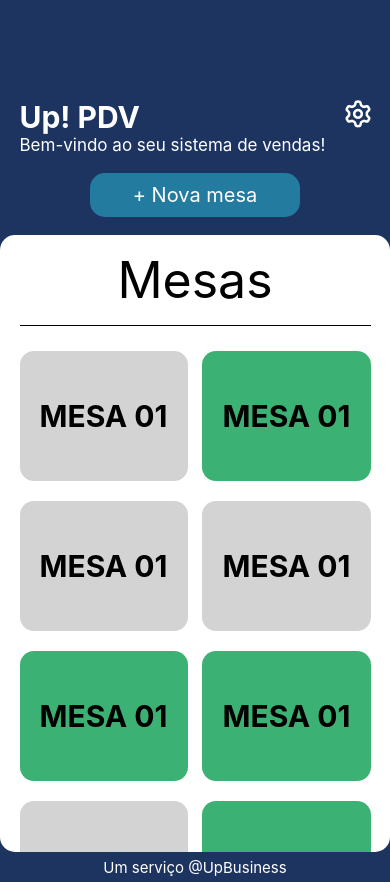
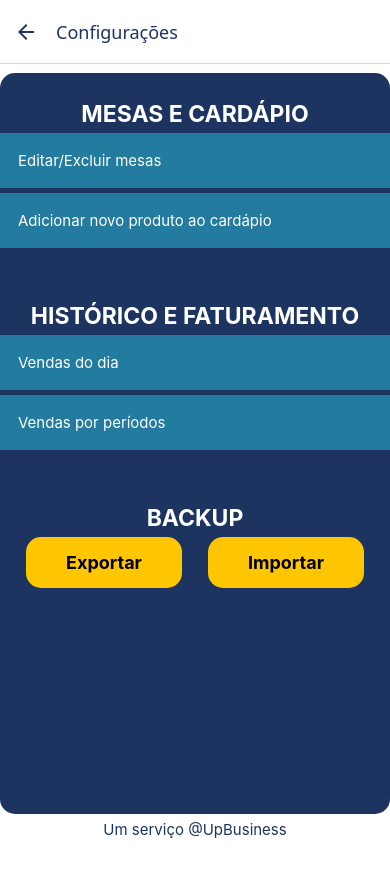
Before and after one commit to sofiasaless/up-pdv, a React Native app: screen /Configuracoes in a window 390 px wide. After the commit the page ends 844 px from the top, so only its background shows below. Built offline with nearby package versions, Linux system fonts and the light colour scheme.

Commit message:
feat: tela de configurações

```diff
--- a/src/components/RodapeUp.js
+++ b/src/components/RodapeUp.js
@@ -1,10 +1,10 @@
 import { StatusBar } from 'expo-status-bar';
 import { StyleSheet, Text, View } from 'react-native';
 
-export default function RodapeUp() {
+export default function RodapeUp( { cor } ) {
   return (
     <View style={styles.container}>
-      <Text style={styles.texto}>Um serviço @UpBusiness</Text>
+      <Text style={[styles.texto, {color: (cor)?'#1d3461':'#fff'}]}>Um serviço @UpBusiness</Text>
       <StatusBar style="auto" />
     </View>
   );
--- a/src/routes/stackRoutes.js
+++ b/src/routes/stackRoutes.js
@@ -8,6 +8,7 @@ enableScreens();
 import Home from "../screens/Home";
 import ResumoConta from '../screens/ResumoConta';
 import ExibirCardapio from '../screens/ExibirCardapio';
+import Configuracoes from '../screens/Configuracoes/Configuracoes';
 
 export default function AllRoutes() {
   return (
@@ -42,6 +43,18 @@ export default function AllRoutes() {
         }}
       />
 
+      <Stack.Screen
+        name="Configuracoes"
+        component={Configuracoes}
+        options={{
+          title: 'Configurações',
+          headerStyle: {
+            backgroundColor: 'white',
+          },
+          headerTintColor: '#1d3461',
+        }}
+      />
+
     </Stack.Navigator>
   );
 }
--- /dev/null
+++ b/src/screens/Configuracoes/Configuracoes.js
@@ -0,0 +1,122 @@
+import { StatusBar } from 'expo-status-bar';
+import { KeyboardAvoidingView, Platform, StyleSheet, Text, TouchableOpacity, View } from 'react-native';
+
+// componentes
+import RodapeUp from '../../components/RodapeUp';
+
+// outros imports
+
+export default function Configuracoes() {
+
+  return (
+    <KeyboardAvoidingView
+      behavior={Platform.OS === 'ios' ? 'padding' : 'height'}
+      style={styles.container}
+    >
+      <View style={styles.container}>
+
+        <View style={styles.content}>
+
+          <View style={styles.config}>
+            <Text style={styles.txt}>Mesas e cardápio</Text>
+
+            <TouchableOpacity style={styles.btnConfig}>
+              <Text style={styles.txtConfig}>Editar/Excluir mesas</Text>
+            </TouchableOpacity>
+
+            <TouchableOpacity style={styles.btnConfig}>
+              <Text style={styles.txtConfig}>Adicionar novo produto ao cardápio</Text>
+            </TouchableOpacity>
+          </View>
+
+          <View style={styles.config}>
+            <Text style={styles.txt}>Histórico e faturamento</Text>
+
+            <TouchableOpacity style={styles.btnConfig}>
+              <Text style={styles.txtConfig}>Vendas do dia</Text>
+            </TouchableOpacity>
+
+            <TouchableOpacity style={styles.btnConfig}>
+              <Text style={styles.txtConfig}>Vendas por períodos</Text>
+            </TouchableOpacity>
+
+          </View>
+
+          <View style={styles.config}>
+            <Text style={styles.txt}>Backup</Text>
+
+            <View style={styles.viewBackup}>
+              <TouchableOpacity style={styles.btnBackup}>
+                <Text style={styles.txtBackup}>Exportar</Text>
+              </TouchableOpacity>
+
+              <TouchableOpacity style={styles.btnBackup}>
+                <Text style={styles.txtBackup}>Importar</Text>
+              </TouchableOpacity>
+            </View>
+
+          </View>
+
+          </View>
+
+        <RodapeUp cor={true}/>
+        <StatusBar style="dark" />
+      </View>
+    </KeyboardAvoidingView>
+  );
+}
+
+const styles = StyleSheet.create({
+  container: {
+    backgroundColor: '#fff',
+    alignItems: 'center',
+    justifyContent: 'flex-end',
+    width: '100%',
+    flex: 1
+  },
+  content: {
+    backgroundColor: '#1d3461',
+    width: '100%',
+    height: '95%',
+    borderRadius: 15,
+    display: 'flex',
+    alignItems: 'center'
+  },
+  txt: {
+    color: 'white',
+    textTransform: 'uppercase',
+    textAlign: 'center',
+    fontSize: 23,
+    fontWeight: 'bold'
+  },
+  config: {
+    width: '100%',
+    marginVertical: 27,
+    gap: 5
+  },
+  btnConfig: {
+    backgroundColor: '#247ba0'
+  },
+  txtConfig: {
+    color: 'white',
+    padding: 18,
+    fontSize: 15
+  },
+  btnBackup: {
+    backgroundColor: '#fec601',
+    width: '40%',
+    borderRadius: 15
+  },
+  txtBackup: {
+    textAlign: 'center',
+    padding: 15,
+    fontSize: 18,
+    fontWeight: 'bold'
+  },
+  viewBackup: {
+    display: 'flex',
+    flexDirection: 'row',
+    width: '100%',
+    justifyContent: 'space-evenly'
+  }
+});
--- a/src/screens/Home.js
+++ b/src/screens/Home.js
@@ -7,8 +7,12 @@ import CardMesa from '../components/CardMesa';
 
 // imports
 import Octicons from '@expo/vector-icons/Octicons';
+import { useNavigation } from '@react-navigation/native';
 
 export default function Home() {
+  // instância para navegação
+  const navigator = useNavigation()
+
   return (
     <View style={styles.container}>
       <View style={styles.containerIntroducao}>
@@ -17,7 +21,11 @@ export default function Home() {
             <Text style={{color: 'white', fontSize: 30, fontWeight: 'bold'}}>Up! PDV</Text>
             <Text style={{color: 'white', fontSize: 17}}>Bem-vindo ao seu sistema de vendas!</Text>
           </View>
-          <TouchableOpacity>
+          <TouchableOpacity
+            onPress={() => {
+              navigator.navigate('Configuracoes')
+            }}
+          >
             <Octicons name="gear" size={27} color="white" />
           </TouchableOpacity>
         </View>
@@ -40,9 +48,9 @@ export default function Home() {
         >
           <View style={styles.mesasContainer}>
             <CardMesa status={'Ocupada'}/>
-            <CardMesa />
             <CardMesa status={'Ocupada'}/>
             <CardMesa status={'Ocupada'}/>
+            <CardMesa />
             <CardMesa />
             <CardMesa />
             <CardMesa status={'Ocupada'}/>
```
